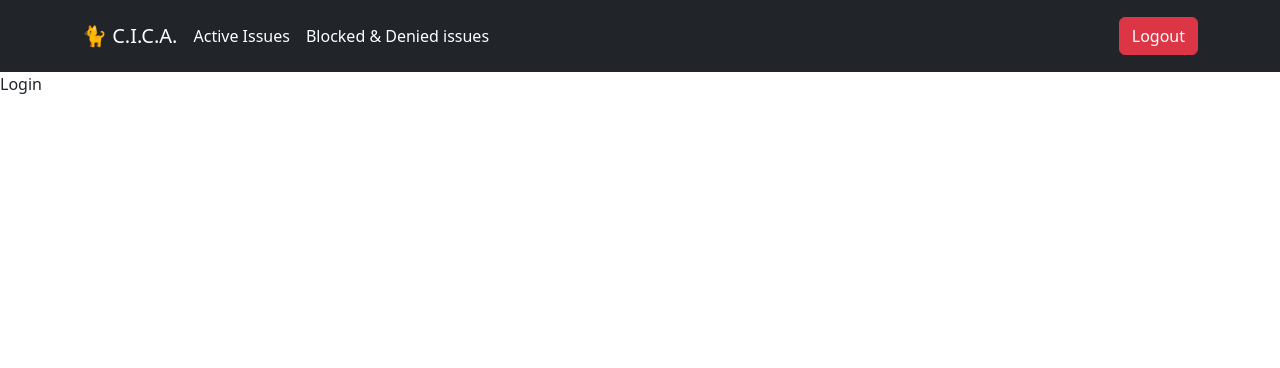
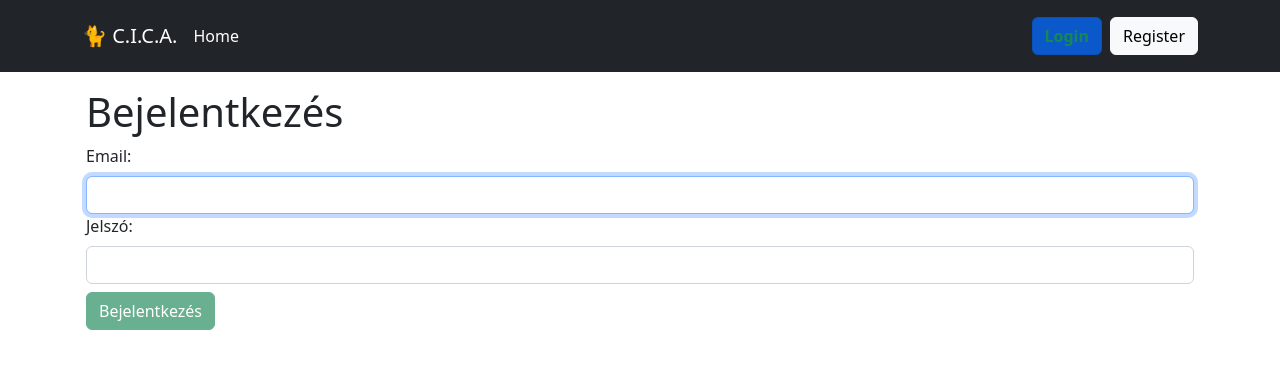
Before and after one commit to pamuaai/cica, a React (Create React App) app: page /#/login in a window 1280 px wide. Shown: the top 368 px of the page. Built offline with nearby package versions, Linux system fonts and the light colour scheme.

Commit message:
Login oldal alapjai

```diff
--- a/src/App.tsx
+++ b/src/App.tsx
@@ -3,6 +3,7 @@ import { Routes, Route } from "react-router-dom";
 import { Home } from "./pages/Home";
 import { Issues } from "./pages/Issues";
 import Menu from "./components/Menu";
+import Login from "./pages/Login";
 
 function App() {
   return (
@@ -11,8 +12,8 @@ function App() {
       <Routes>
         <Route path="/" element={<Home />} />
         <Route path="/issues" element={<Issues />} />
-        <Route path="/inactive" element={ <div>Blocked and denied</div> } />
-        <Route path="/login" element={<div>Login</div>} />
+        <Route path="/inactive" element={<div>Blocked and denied</div>} />
+        <Route path="/login" element={<Login />} />
         <Route path="/register" element={<div>Register</div>} />
       </Routes>
     </div>
--- a/src/functions/auth.tsx
+++ b/src/functions/auth.tsx
@@ -1,4 +1,4 @@
 export function checkLoggedIn(): boolean {
   //TODO: Check cookie, local storage or endpoint
-  return true;
+  return false;
 }
--- a/src/index.js
+++ b/src/index.js
@@ -4,6 +4,7 @@ import './index.scss';
 import App from './App';
 import reportWebVitals from './reportWebVitals';
 import { HashRouter } from "react-router-dom";
+// Using HashRouter instead of BrowserRouter, since GHPages has server side routing.
 
 const root = ReactDOM.createRoot(document.getElementById('root'));
 root.render(
--- /dev/null
+++ b/src/pages/Login.tsx
@@ -0,0 +1,97 @@
+import {
+  ChangeEvent,
+  FormEvent,
+  RefObject,
+  useEffect,
+  useRef,
+  useState,
+} from "react";
+import { Container, Alert, Button, Form } from "react-bootstrap";
+
+const Login = () => {
+  // const dispatch = useDispatch();
+  const emailRef = useRef() as RefObject<HTMLInputElement>;
+
+  // const [loginFn] = useLoginMutation();
+
+  const [values, setValues] = useState({ password: "", email: "" });
+  const [err, setErr] = useState(undefined);
+  const handleChange = (event: ChangeEvent<HTMLInputElement>) =>
+    setValues({ ...values, [event.target.name]: event.target.value });
+
+  const { password, email } = values;
+
+  async function handleSubmit(event: FormEvent<HTMLFormElement>) {
+    event.preventDefault();
+
+    console.log(values);
+    // Gonna have to hash the password before sending
+    // Result will probably contain more strict auth stuff, like some token or something similar
+    try {
+      //   const result = await loginFn({
+      //     strategy: "local",
+      //     email: email,
+      //     password: password,
+      //   });
+      //   if (result.data) {
+      //     dispatch(setCredentials(result.data));
+      //   }
+      //   if (result.error) {
+      //     console.error(
+      //       result.error.data?.errors[0]?.message || "Unexpected error"
+      //     );
+      //     setErr(result.error.data?.errors[0]?.message || "Unexpected error");
+      //     return;
+      //   }
+    } catch (err) {
+      console.error(err);
+    }
+  }
+
+  const canSubmit = password && email;
+
+  useEffect(() => {
+    if (emailRef.current != null) {
+      emailRef.current.focus();
+    }
+  }, []);
+
+  return (
+    <Container className="p-3">
+      <h1>Bejelentkezés</h1>
+      <Form onSubmit={handleSubmit}>
+        {err && <Alert variant="danger">{err}</Alert>}
+        <Form.Label>Email: </Form.Label>
+        <Form.Control
+          ref={emailRef}
+          type="email"
+          id="email"
+          name="email"
+          value={email}
+          onChange={handleChange}
+          required
+        />
+        <Form.Label>Jelszó: </Form.Label>
+        <Form.Control
+          type="password"
+          id="password"
+          name="password"
+          value={password}
+          onChange={handleChange}
+          required
+        />
+
+        <Button
+          variant="success"
+          type="submit"
+          className="mt-2"
+          disabled={!canSubmit}
+        >
+          Bejelentkezés
+        </Button>
+      </Form>
+    </Container>
+  );
+};
+
+export default Login;
```
